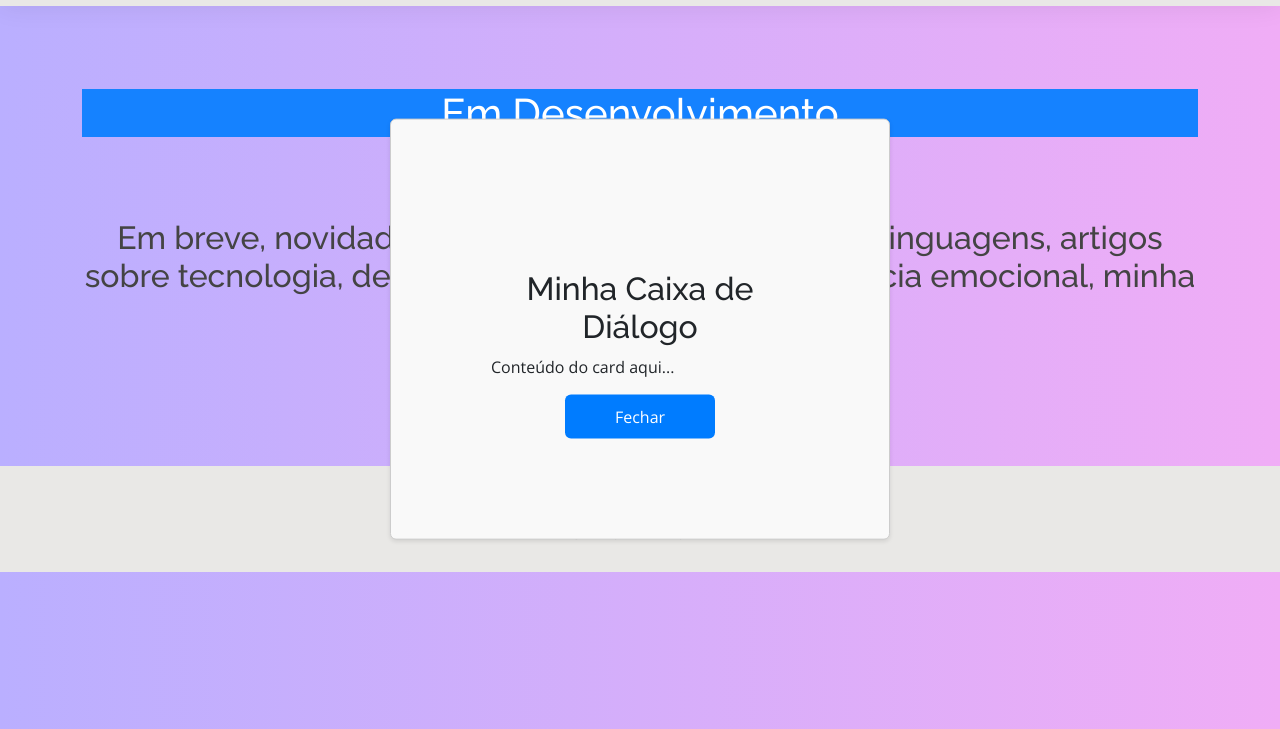
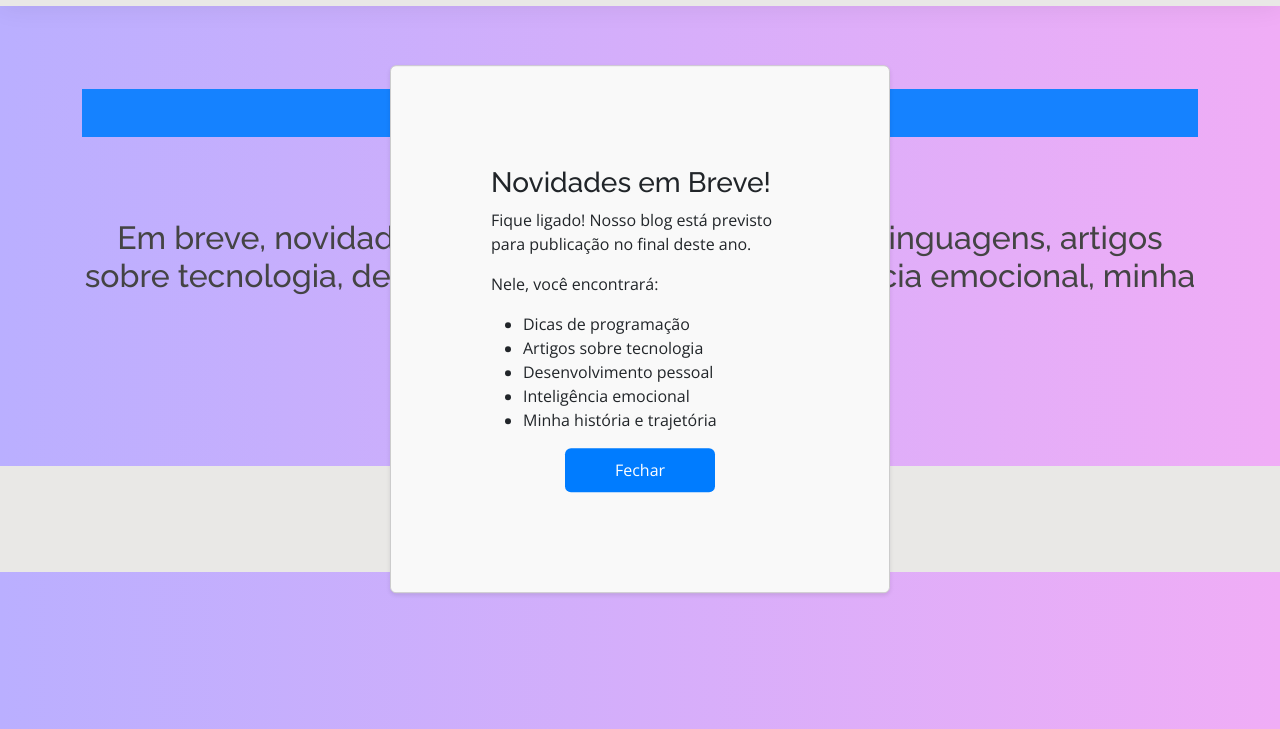
Before and after one commit to izabelaapolinario/Curriculo, a plain HTML site: page blog.html in a window 1280 px wide. Both pictures are taken after a click on the button "Clique aqui para saber mais ...". Shown: the part 71-800 px from the top of the page. Drawn offline with nearby package versions, Linux system fonts and the light colour scheme.

Commit message:
Update blog.html

```diff
--- a/blog.html
+++ b/blog.html
@@ -116,8 +116,16 @@ body{
       <div class="container" data-aos="fade-up">
 
         <div class="card" id="myCard">
-            <h2>Minha Caixa de Diálogo</h2>
-            <p>Conteúdo do card aqui...</p>
+           <h3>Novidades em Breve!</h3>
+            <p>Fique ligado! Nosso blog está previsto para publicação no final deste ano.</p>
+        <p>Nele, você encontrará:</p>
+        <ul>
+            <li>Dicas de programação</li>
+            <li>Artigos sobre tecnologia</li>
+            <li>Desenvolvimento pessoal</li>
+            <li>Inteligência emocional</li>
+            <li>Minha história e trajetória</li>
+        </ul>
             <button onclick="closeCard()" class="botao-particulas">Fechar</button>
         </div>
 
```
